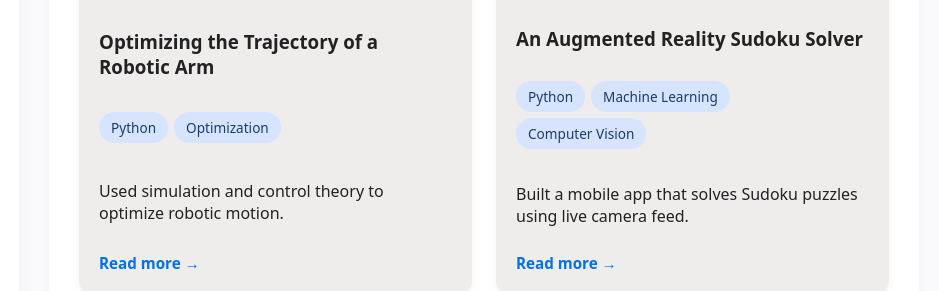
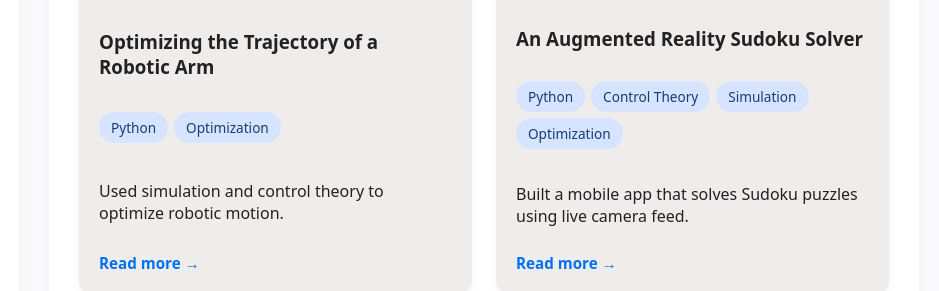
Before and after one commit to lpoly/lpoly.github.io, a plain HTML site: page index.html in a window 1280 px wide. Shown: the part 306-597 px from the top of the page, 341-1280 px from the left. Drawn offline with Linux system fonts and the light colour scheme.

Commit message:
Update index.html

```diff
--- a/index.html
+++ b/index.html
@@ -79,7 +79,7 @@
               <img src="./graphics/projects/project-images/sudoku.png" alt="Sudoku project" />
               <h3>An Augmented Reality Sudoku Solver</h3>
               <div class="tags">
-                <span>Python</span><span>Machine Learning</span><span>Computer Vision</span>
+                 <span>Python</span><span>Control Theory</span><span>Simulation</span><span>Optimization</span>
               </div>
               <p>Built a mobile app that solves Sudoku puzzles using live camera feed.</p>
               <a href="./projects/sudoku.html">Read more →</a>
```
